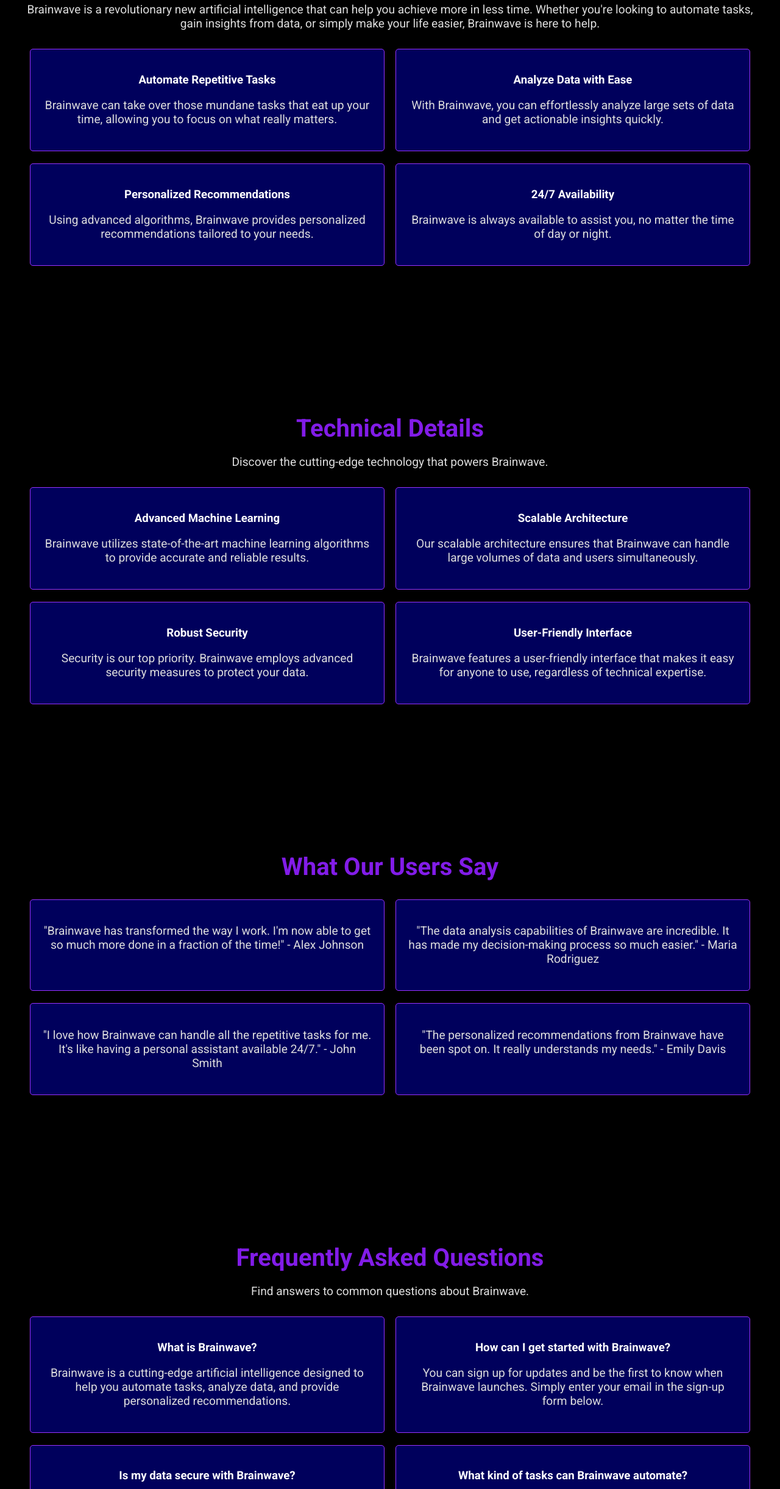
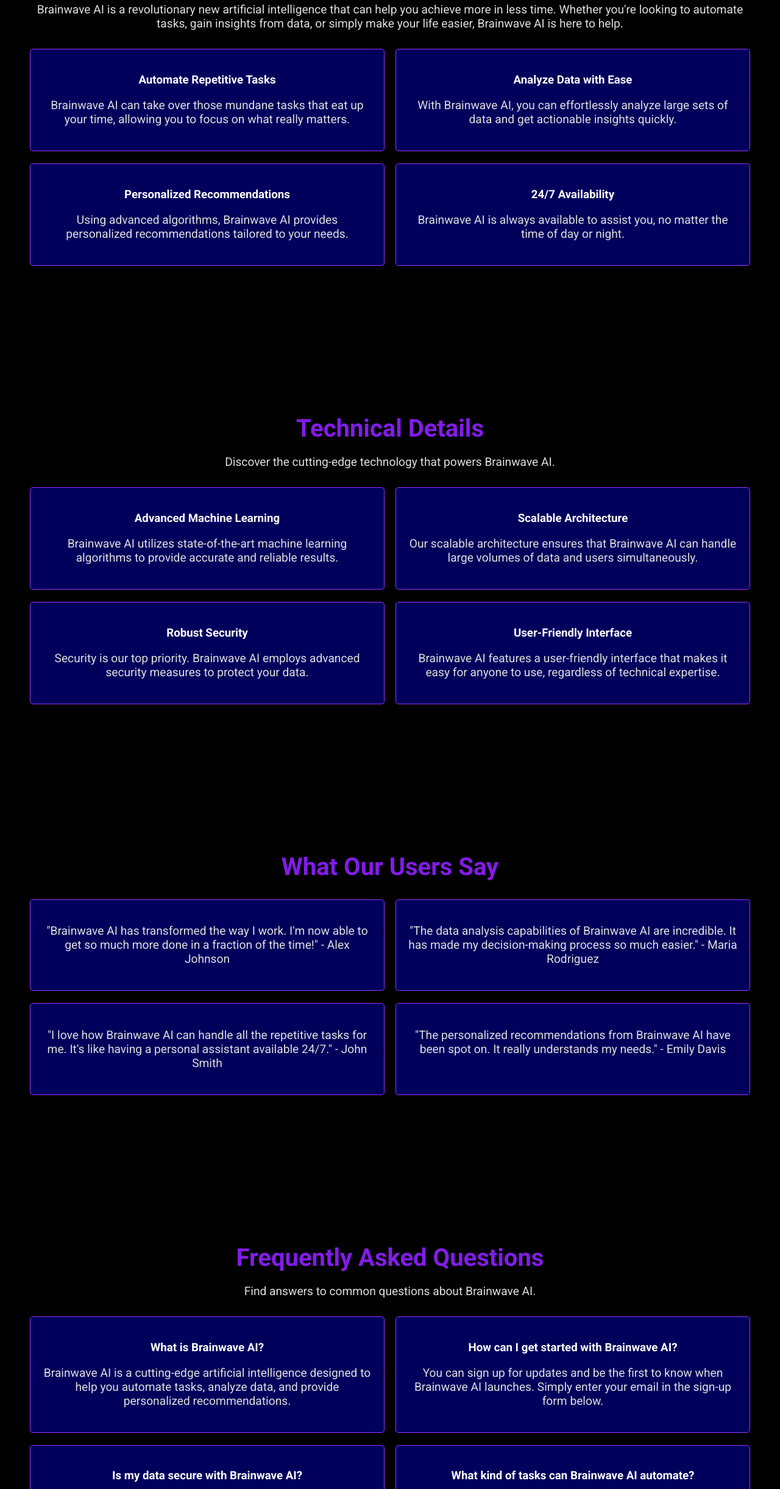
Before and after one commit to ibollaneza/genius-ai, a plain HTML site: page index.html in a window 1280 px wide. Shown: the part 358-2800 px from the top of the page at 61% size. Drawn offline with nearby package versions, Linux system fonts and the light colour scheme.

Commit message:
Update index.html

```diff
--- a/index.html
+++ b/index.html
@@ -3,7 +3,7 @@
 <head>
     <meta charset="UTF-8">
     <meta name="viewport" content="width=device-width, initial-scale=1.0">
-    <title>Brainwave - The Future of Intelligence</title>
+    <title>Brainwave AI - The Future of Intelligence</title>
     <link href="https://cdnjs.cloudflare.com/ajax/libs/aos/2.3.4/aos.css" rel="stylesheet">
     <style>
         @import url('https://fonts.googleapis.com/css2?family=Roboto:wght@400;700&display=swap');
@@ -223,9 +223,9 @@
 <body>
     <div class="overlay"></div>
     <header class="header">
-        <img src="https://github.com/ibollaneza/genius-ai/blob/745dad2569a13be3ef1016b050d1031448dd9feb/u3462134296_A_futuristic_digital_landscape_with_a_glowing_hum_c2e4ed63-14f7-439f-a02f-cf954080ae0a_3.png?raw=true" alt="Brainwave Logo">
+        <img src="https://github.com/ibollaneza/genius-ai/blob/745dad2569a13be3ef1016b050d1031448dd9feb/u3462134296_A_futuristic_digital_landscape_with_a_glowing_hum_c2e4ed63-14f7-439f-a02f-cf954080ae0a_3.png?raw=true" alt="Brainwave AI Logo">
         <div class="header-content">
-            <h1>Brainwave</h1>
+            <h1>Brainwave AI</h1>
             <nav class="navigation">
                 <a href="#learn-more">Learn More</a>
                 <a href="#technical-details">Technical Details</a>
@@ -238,24 +238,24 @@
 
     <section id="learn-more" class="section" data-aos="fade-up">
         <div class="container">
-            <h2>Why Brainwave?</h2>
-            <p>Brainwave is a revolutionary new artificial intelligence that can help you achieve more in less time. Whether you're looking to automate tasks, gain insights from data, or simply make your life easier, Brainwave is here to help.</p>
+            <h2>Why Brainwave AI?</h2>
+            <p>Brainwave AI is a revolutionary new artificial intelligence that can help you achieve more in less time. Whether you're looking to automate tasks, gain insights from data, or simply make your life easier, Brainwave AI is here to help.</p>
             <div class="features">
                 <div class="feature" data-aos="fade-up">
                     <h3>Automate Repetitive Tasks</h3>
-                    <p>Brainwave can take over those mundane tasks that eat up your time, allowing you to focus on what really matters.</p>
+                    <p>Brainwave AI can take over those mundane tasks that eat up your time, allowing you to focus on what really matters.</p>
                 </div>
                 <div class="feature" data-aos="fade-up" data-aos-delay="100">
                     <h3>Analyze Data with Ease</h3>
-                    <p>With Brainwave, you can effortlessly analyze large sets of data and get actionable insights quickly.</p>
+                    <p>With Brainwave AI, you can effortlessly analyze large sets of data and get actionable insights quickly.</p>
                 </div>
                 <div class="feature" data-aos="fade-up" data-aos-delay="200">
                     <h3>Personalized Recommendations</h3>
-                    <p>Using advanced algorithms, Brainwave provides personalized recommendations tailored to your needs.</p>
+                    <p>Using advanced algorithms, Brainwave AI provides personalized recommendations tailored to your needs.</p>
                 </div>
                 <div class="feature" data-aos="fade-up" data-aos-delay="300">
                     <h3>24/7 Availability</h3>
-                    <p>Brainwave is always available to assist you, no matter the time of day or night.</p>
+                    <p>Brainwave AI is always available to assist you, no matter the time of day or night.</p>
                 </div>
             </div>
         </div>
@@ -264,23 +264,23 @@
     <section id="technical-details" class="section" data-aos="fade-up">
         <div class="container">
             <h2>Technical Details</h2>
-            <p>Discover the cutting-edge technology that powers Brainwave.</p>
+            <p>Discover the cutting-edge technology that powers Brainwave AI.</p>
             <div class="technical-details">
                 <div class="technical-detail" data-aos="fade-up">
                     <h3>Advanced Machine Learning</h3>
-                    <p>Brainwave utilizes state-of-the-art machine learning algorithms to provide accurate and reliable results.</p>
+                    <p>Brainwave AI utilizes state-of-the-art machine learning algorithms to provide accurate and reliable results.</p>
                 </div>
                 <div class="technical-detail" data-aos="fade-up" data-aos-delay="100">
                     <h3>Scalable Architecture</h3>
-                    <p>Our scalable architecture ensures that Brainwave can handle large volumes of data and users simultaneously.</p>
+                    <p>Our scalable architecture ensures that Brainwave AI can handle large volumes of data and users simultaneously.</p>
                 </div>
                 <div class="technical-detail" data-aos="fade-up" data-aos-delay="200">
                     <h3>Robust Security</h3>
-                    <p>Security is our top priority. Brainwave employs advanced security measures to protect your data.</p>
+                    <p>Security is our top priority. Brainwave AI employs advanced security measures to protect your data.</p>
                 </div>
                 <div class="technical-detail" data-aos="fade-up" data-aos-delay="300">
                     <h3>User-Friendly Interface</h3>
-                    <p>Brainwave features a user-friendly interface that makes it easy for anyone to use, regardless of technical expertise.</p>
+                    <p>Brainwave AI features a user-friendly interface that makes it easy for anyone to use, regardless of technical expertise.</p>
                 </div>
             </div>
         </div>
@@ -291,16 +291,16 @@
             <h2>What Our Users Say</h2>
             <div class="testimonials">
                 <div class="testimonial" data-aos="fade-up">
-                    <p>"Brainwave has transformed the way I work. I'm now able to get so much more done in a fraction of the time!" - Alex Johnson</p>
+                    <p>"Brainwave AI has transformed the way I work. I'm now able to get so much more done in a fraction of the time!" - Alex Johnson</p>
                 </div>
                 <div class="testimonial" data-aos="fade-up" data-aos-delay="100">
-                    <p>"The data analysis capabilities of Brainwave are incredible. It has made my decision-making process so much easier." - Maria Rodriguez</p>
+                    <p>"The data analysis capabilities of Brainwave AI are incredible. It has made my decision-making process so much easier." - Maria Rodriguez</p>
                 </div>
                 <div class="testimonial" data-aos="fade-up" data-aos-delay="200">
-                    <p>"I love how Brainwave can handle all the repetitive tasks for me. It's like having a personal assistant available 24/7." - John Smith</p>
+                    <p>"I love how Brainwave AI can handle all the repetitive tasks for me. It's like having a personal assistant available 24/7." - John Smith</p>
                 </div>
                 <div class="testimonial" data-aos="fade-up" data-aos-delay="300">
-                    <p>"The personalized recommendations from Brainwave have been spot on. It really understands my needs." - Emily Davis</p>
+                    <p>"The personalized recommendations from Brainwave AI have been spot on. It really understands my needs." - Emily Davis</p>
                 </div>
             </div>
         </div>
@@ -309,23 +309,23 @@
     <section id="faq" class="section" data-aos="fade-up">
         <div class="container">
             <h2>Frequently Asked Questions</h2>
-            <p>Find answers to common questions about Brainwave.</p>
+            <p>Find answers to common questions about Brainwave AI.</p>
             <div class="faq">
                 <div class="faq-item" data-aos="fade-up">
-                    <h3>What is Brainwave?</h3>
-                    <p>Brainwave is a cutting-edge artificial intelligence designed to help you automate tasks, analyze data, and provide personalized recommendations.</p>
+                    <h3>What is Brainwave AI?</h3>
+                    <p>Brainwave AI is a cutting-edge artificial intelligence designed to help you automate tasks, analyze data, and provide personalized recommendations.</p>
                 </div>
                 <div class="faq-item" data-aos="fade-up" data-aos-delay="100">
-                    <h3>How can I get started with Brainwave?</h3>
-                    <p>You can sign up for updates and be the first to know when Brainwave launches. Simply enter your email in the sign-up form below.</p>
+                    <h3>How can I get started with Brainwave AI?</h3>
+                    <p>You can sign up for updates and be the first to know when Brainwave AI launches. Simply enter your email in the sign-up form below.</p>
                 </div>
                 <div class="faq-item" data-aos="fade-up" data-aos-delay="200">
-                    <h3>Is my data secure with Brainwave?</h3>
+                    <h3>Is my data secure with Brainwave AI?</h3>
                     <p>Yes, security is our top priority. We use advanced security measures to ensure that your data is protected at all times.</p>
                 </div>
                 <div class="faq-item" data-aos="fade-up" data-aos-delay="300">
-                    <h3>What kind of tasks can Brainwave automate?</h3>
-                    <p>Brainwave can automate a wide range of tasks, including data entry, email responses, scheduling, and much more.</p>
+                    <h3>What kind of tasks can Brainwave AI automate?</h3>
+                    <p>Brainwave AI can automate a wide range of tasks, including data entry, email responses, scheduling, and much more.</p>
                 </div>
             </div>
         </div>
@@ -333,8 +333,8 @@
 
     <section id="cta" class="cta" data-aos="fade-up">
         <div class="container">
-            <h2>Get Ready for Brainwave</h2>
-            <p>Sign up now to be the first to know when Brainwave launches!</p>
+            <h2>Get Ready for Brainwave AI</h2>
+            <p>Sign up now to be the first to know when Brainwave AI launches!</p>
             <form id="signup-form">
                 <input type="email" id="email" placeholder="Enter your email" required>
                 <button type="submit" class="btn">Sign Up</button>
@@ -345,7 +345,7 @@
 
     <footer>
         <div class="container">
-            <p>&copy; 2025 Brainwave. All rights reserved.</p>
+            <p>&copy; 2025 Brainwave AI. All rights reserved.</p>
             <p><a href="#privacy">Privacy Policy</a> | <a href="#terms">Terms of Service</a></p>
         </div>
     </footer>
@@ -358,7 +358,7 @@
             const messageElement = document.getElementById('signup-message');
 
             if (email) {
-                messageElement.textContent = 'Thank you for signing up! We will notify you when Brainwave launches.';
+                messageElement.textContent = 'Thank you for signing up! We will notify you when Brainwave AI launches.';
                 messageElement.style.color = 'green';
             } else {
                 messageElement.textContent = 'Please enter a valid email address.';
```
